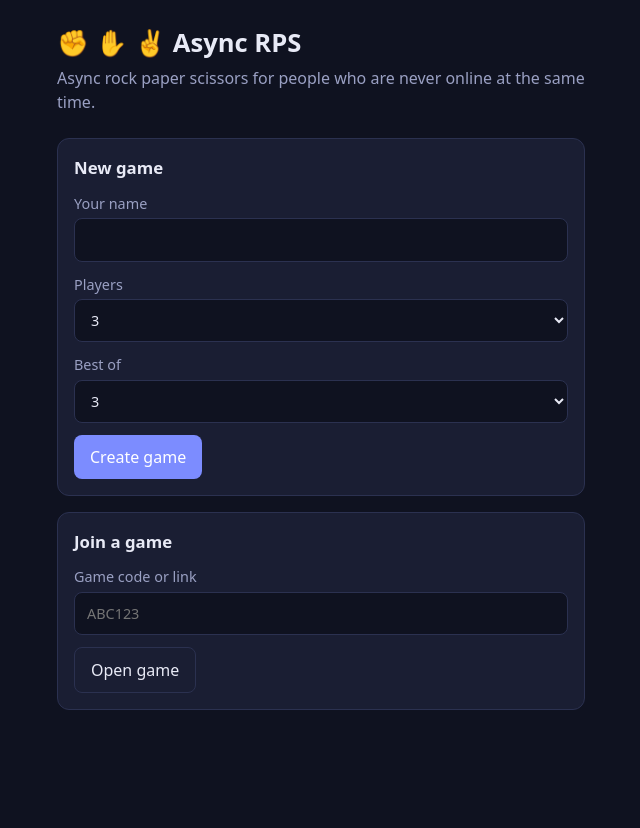
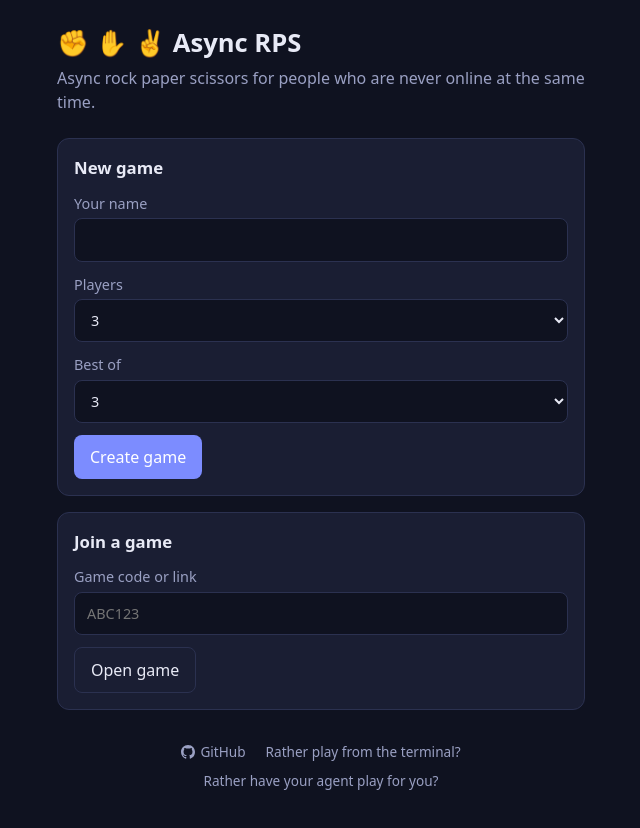
Before and after one commit to ctsstc/multi-player-rock-paper-scissors, a website: page public/index.html in a window 1280 px wide. Shown: the whole page, without its empty margins (319-959 px from the left). Before the commit the page ends 800 px from the top, so only its background shows below. Drawn offline with Linux system fonts and the light colour scheme.

Commit message:
feat(ui): add footer with GitHub repo and documentation links
Co-Authored-By: Claude Fable 5.1 <noreply@anthropic.com>

```diff
--- a/public/index.html
+++ b/public/index.html
@@ -59,6 +59,10 @@
   .muted { color:var(--muted); }
   .banner { font-size:1.4rem; text-align:center; padding:24px 0; }
   code { background:var(--bg); padding:2px 6px; border-radius:6px; }
+  footer { margin-top:32px; display:flex; flex-wrap:wrap; justify-content:center; gap:8px 20px; font-size:.85rem; }
+  footer a { color:var(--muted); text-decoration:none; }
+  footer a:hover { color:var(--fg); text-decoration:underline; }
+  footer svg { width:14px; height:14px; fill:currentColor; vertical-align:-2px; margin-right:5px; }
   #toast { position:fixed; left:50%; bottom:24px; transform:translateX(-50%); background:#2b3150; color:#fff; padding:10px 16px; border-radius:8px; opacity:0; transition:opacity .2s; pointer-events:none; max-width:90vw; }
   #toast.show { opacity:1; }
 </style>
@@ -68,6 +72,11 @@
   <h1><a href="/">✊ ✋ ✌️ Async RPS</a></h1>
   <p class="sub">Async rock paper scissors for people who are never online at the same time.</p>
   <div id="app"></div>
+  <footer>
+    <a href="https://github.com/ctsstc/multi-player-rock-paper-scissors" title="Source on GitHub"><svg viewBox="0 0 16 16" aria-hidden="true"><path d="M8 0C3.58 0 0 3.58 0 8c0 3.54 2.29 6.53 5.47 7.59.4.07.55-.17.55-.38 0-.19-.01-.82-.01-1.49-2.01.37-2.53-.49-2.69-.94-.09-.23-.48-.94-.82-1.13-.28-.15-.68-.52-.01-.53.63-.01 1.08.58 1.23.82.72 1.21 1.87.87 2.33.66.07-.52.28-.87.51-1.07-1.78-.2-3.64-.89-3.64-3.95 0-.87.31-1.59.82-2.15-.08-.2-.36-1.02.08-2.12 0 0 .67-.21 2.2.82.64-.18 1.32-.27 2-.27.68 0 1.36.09 2 .27 1.53-1.04 2.2-.82 2.2-.82.44 1.1.16 1.92.08 2.12.51.56.82 1.27.82 2.15 0 3.07-1.87 3.75-3.65 3.95.29.25.54.73.54 1.48 0 1.07-.01 1.93-.01 2.2 0 .21.15.46.55.38A8.013 8.013 0 0016 8c0-4.42-3.58-8-8-8z"/></svg>GitHub</a>
+    <a href="https://github.com/ctsstc/multi-player-rock-paper-scissors#cli">Rather play from the terminal?</a>
+    <a href="https://github.com/ctsstc/multi-player-rock-paper-scissors#for-agents">Rather have your agent play for you?</a>
+  </footer>
 </main>
 <div id="toast"></div>
 <script>
```
